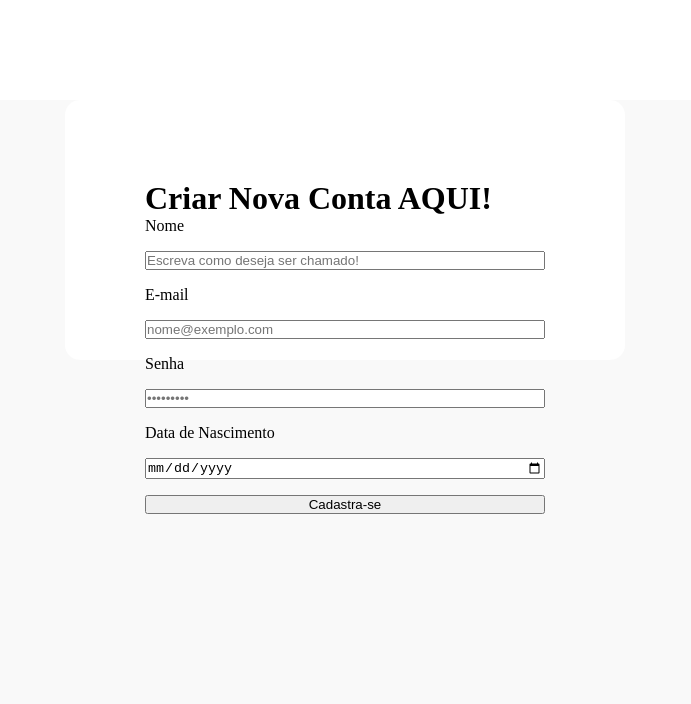
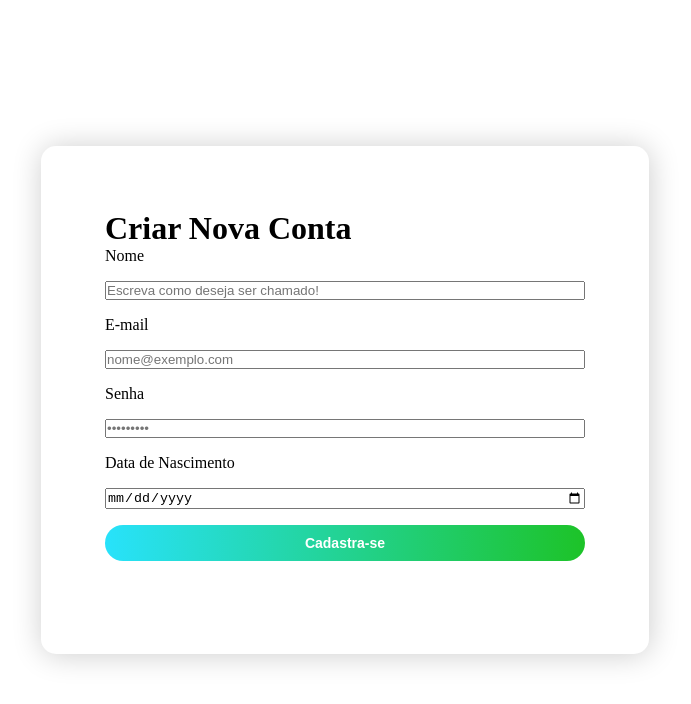
Before and after one commit to CaioRen4to/FinanceAgenda, an Angular app: page /login in a window 1280 px wide. Both pictures are taken after a click on the button "Cadastra-se". Shown: the top 704 px of the page, without its empty margins (295-986 px from the left). Built offline with nearby package versions, Linux system fonts and the light colour scheme.

Commit message:
Alteração do cadastro
Alterado o HTML e o CSS do cadastro / login.

```diff
--- a/src/app/pages/LoginComponent/cadastro-component/cadastro-component.css
+++ b/src/app/pages/LoginComponent/cadastro-component/cadastro-component.css
@@ -1,18 +1,21 @@
 .cadastro {
     display: flex;
+    flex-direction: column;
+    align-items: center;
+    align-content: center;
     justify-content: center;
-    align-items: flex-start;
-    margin-top: 100px;
-    min-height: 100vh;
-    background: #f9f9f9;
+    width: 100%;
+    height: 100vh;
+    background-color: #fff;
 }
 
 .box {
-    background-color: white;
-    padding: 5rem;
+    background: white;
+    padding: 4rem;
     border-radius: 15px;
-    width: 400px;
-    height: 100px;
+    box-shadow: 1px 1px 30px rgba(0, 0, 0, 0.2);
+    width: 480px;
+    height: 380px;
 }
 
 form {
@@ -20,3 +23,20 @@ form {
     flex-direction: column;
     gap: 1rem;
 }
+
+.btn {
+  background: linear-gradient(90deg, #28e2fb, #1dc328);
+  color: #ffffff;
+  border: none;
+  border-radius: 30px;
+  padding: 10px;
+  font-weight: 600;
+  font-size: 14px;
+  transition: all linear 160ms;
+  cursor: pointer;
+}
+
+.btn:hover {
+  opacity: 1;
+  transform: scale(1.05);
+}
--- a/src/app/pages/LoginComponent/cadastro-component/cadastro-component.html
+++ b/src/app/pages/LoginComponent/cadastro-component/cadastro-component.html
@@ -1,6 +1,6 @@
 <main class="cadastro">
     <div class="box">
-        <h1>Criar Nova Conta AQUI!</h1>
+        <h1>Criar Nova Conta</h1>
         <form (ngSubmit)="onCadatro()">
             <label for="name">Nome</label>
             <input
@@ -41,7 +41,7 @@
                 name="data"
                 required>
 
-            <button type="submit" class="">Cadastra-se</button>
+            <button type="submit" class="btn">Cadastra-se</button>
 
         </form>
     </div>
--- a/src/app/pages/LoginComponent/tela-login-component/tela-login-component.html
+++ b/src/app/pages/LoginComponent/tela-login-component/tela-login-component.html
@@ -34,7 +34,7 @@
 
       <button type="submit" class="btn-login">Entrar</button>
 
-      <button type="button" (click)="VaiProCadastro()">Cadastra-se</button>
+      <button type="button" (click)="VaiProCadastro()" class="btn-cadastro">Cadastra-se</button>
 
       <p *ngIf="errorMessage" class="error">{{ errorMessage }}</p>
     </form>
```
Also changed, not shown: 1 other file (tests, documents, lock files or other folders).
